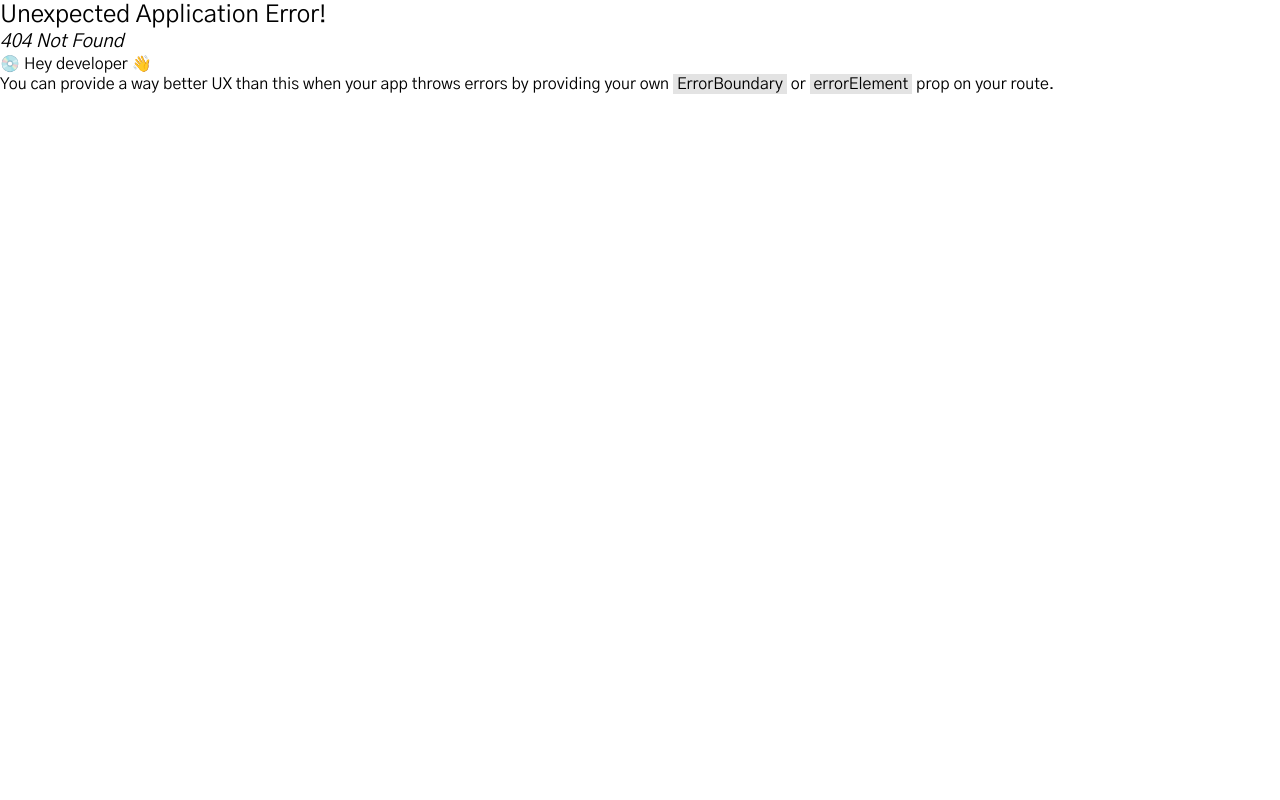
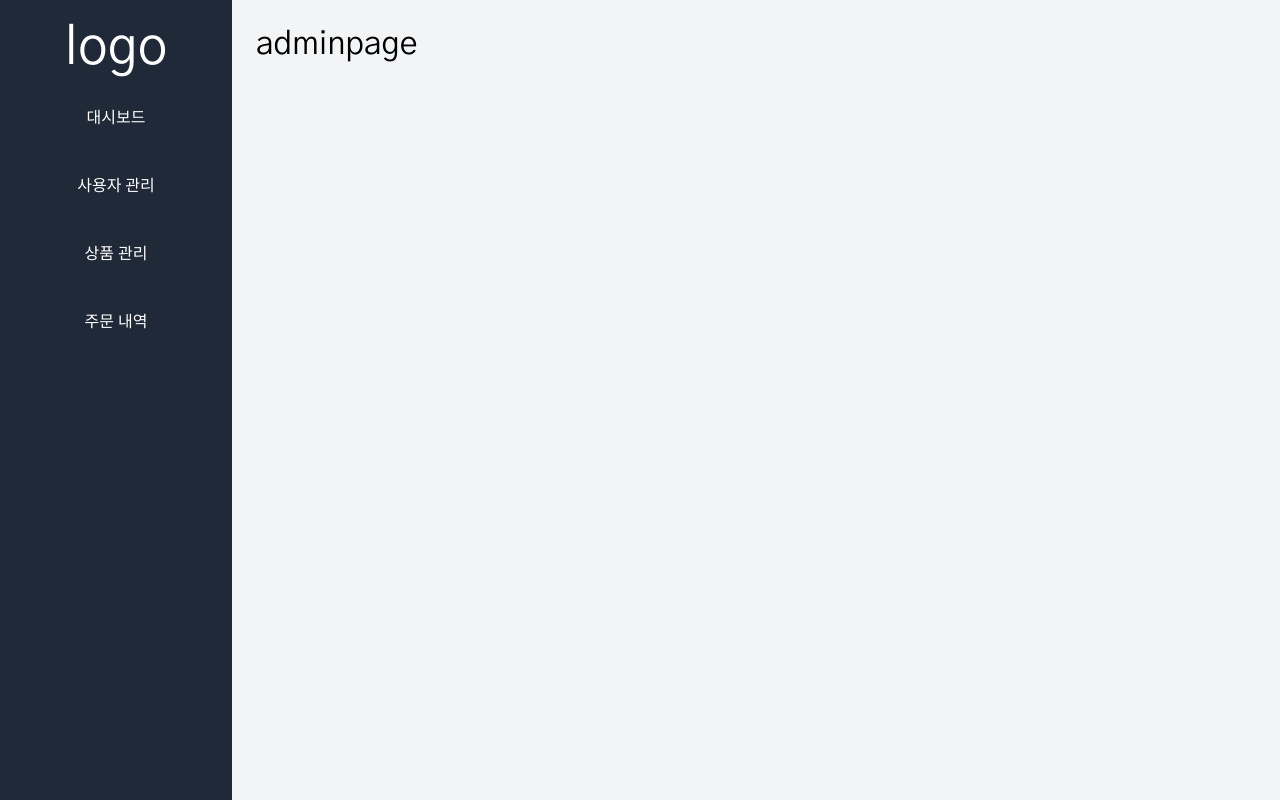
Before and after one commit to TH-97/Electronic-devices-shopping-mall, a React (Vite) app: page /admin in a window 1280 px wide. Before the commit this address had no page. Built offline with nearby package versions, Linux system fonts and the light colour scheme.

Commit message:
feat : admin-page 생성 routers.tsx 수정 추후 ProtectRoute를 추가 할 예정

```diff
--- /dev/null
+++ b/src/components/admin/admin-layout.tsx
@@ -0,0 +1,23 @@
+import { Outlet } from "react-router-dom";
+import styles from "../../styles/admin-layout.module.css";
+
+export default function AdminLayout() {
+  return (
+    <div className={styles.wrapper}>
+      <aside className={styles.adminSidebar}>
+        <h1>logo</h1>
+        <nav>
+          <ul>
+            <li>대시보드</li>
+            <li>사용자 관리</li>
+            <li>상품 관리</li>
+            <li>주문 내역</li>
+          </ul>
+        </nav>
+      </aside>
+      <div className={styles.content}>
+        <Outlet />
+      </div>
+    </div>
+  );
+}
--- /dev/null
+++ b/src/routes/admin-page.tsx
@@ -0,0 +1,9 @@
+import styles from "../styles/admin-page.module.css";
+
+export default function AdminPage() {
+  return (
+    <div className={styles.wrapper}>
+      <h1>adminpage</h1>
+    </div>
+  );
+}
--- /dev/null
+++ b/src/styles/admin-layout.module.css
@@ -0,0 +1,40 @@
+.wrapper {
+  display: flex;
+  height: 100vh;
+  width: 100%;
+}
+
+.adminSidebar {
+  width: 200px;
+  background-color: #1f2937; /* 어두운 회색 */
+  color: white;
+  padding: 16px;
+}
+.adminSidebar h1 {
+  text-align: center;
+  font-size: 53px;
+}
+.adminSidebar nav ul {
+  display: flex;
+  flex-direction: column;
+  justify-content: center;
+  align-items: center;
+  list-style: none;
+  padding: 0;
+}
+
+.adminSidebar nav ul li {
+  margin: 12px 0;
+}
+
+.adminSidebar nav ul li a {
+  color: white;
+  text-decoration: none;
+}
+
+.content {
+  flex: 1;
+  padding: 24px;
+  background-color: #f3f4f6; /* 밝은 회색 */
+  overflow: auto;
+}
--- /dev/null
+++ b/src/styles/admin-page.module.css
@@ -0,0 +1,3 @@
+.wrapper {
+  width: 100%;
+}
```
Also changed, not shown: src/routers.tsx (+12 -0 lines).
